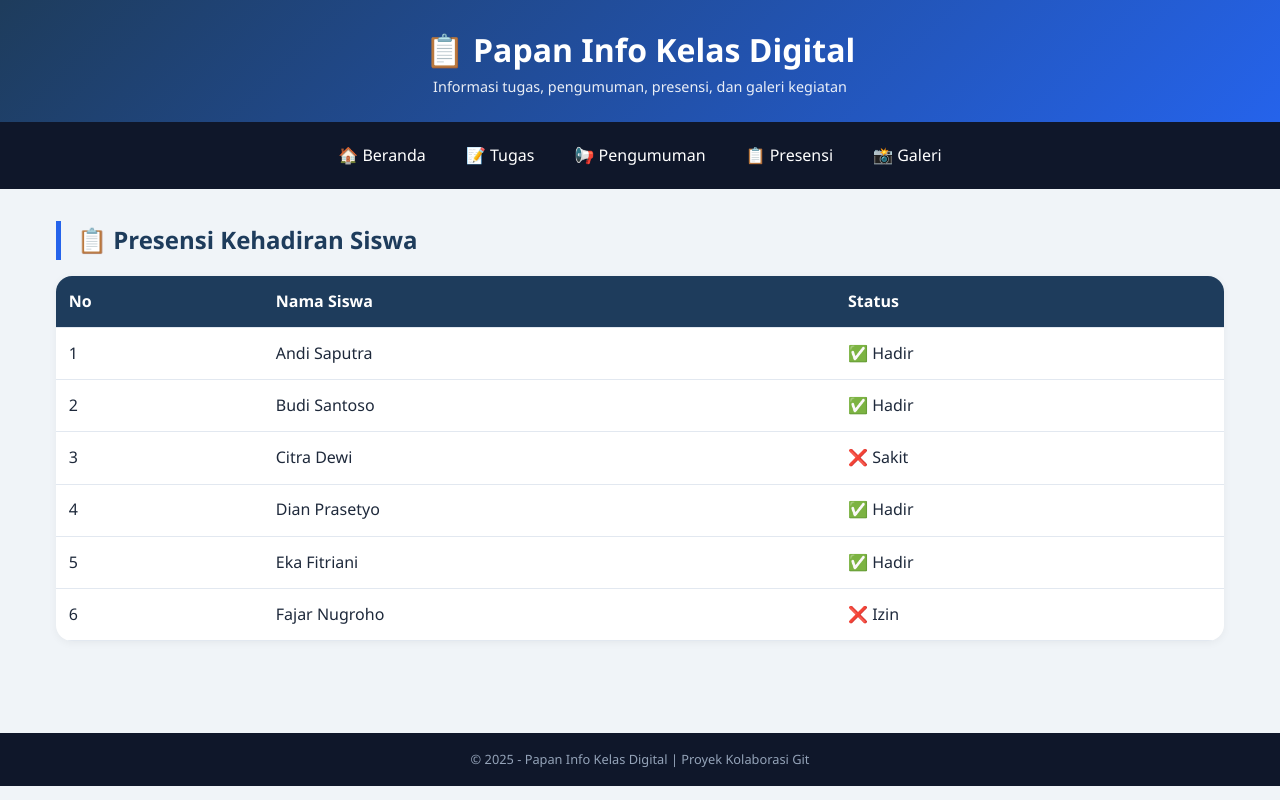
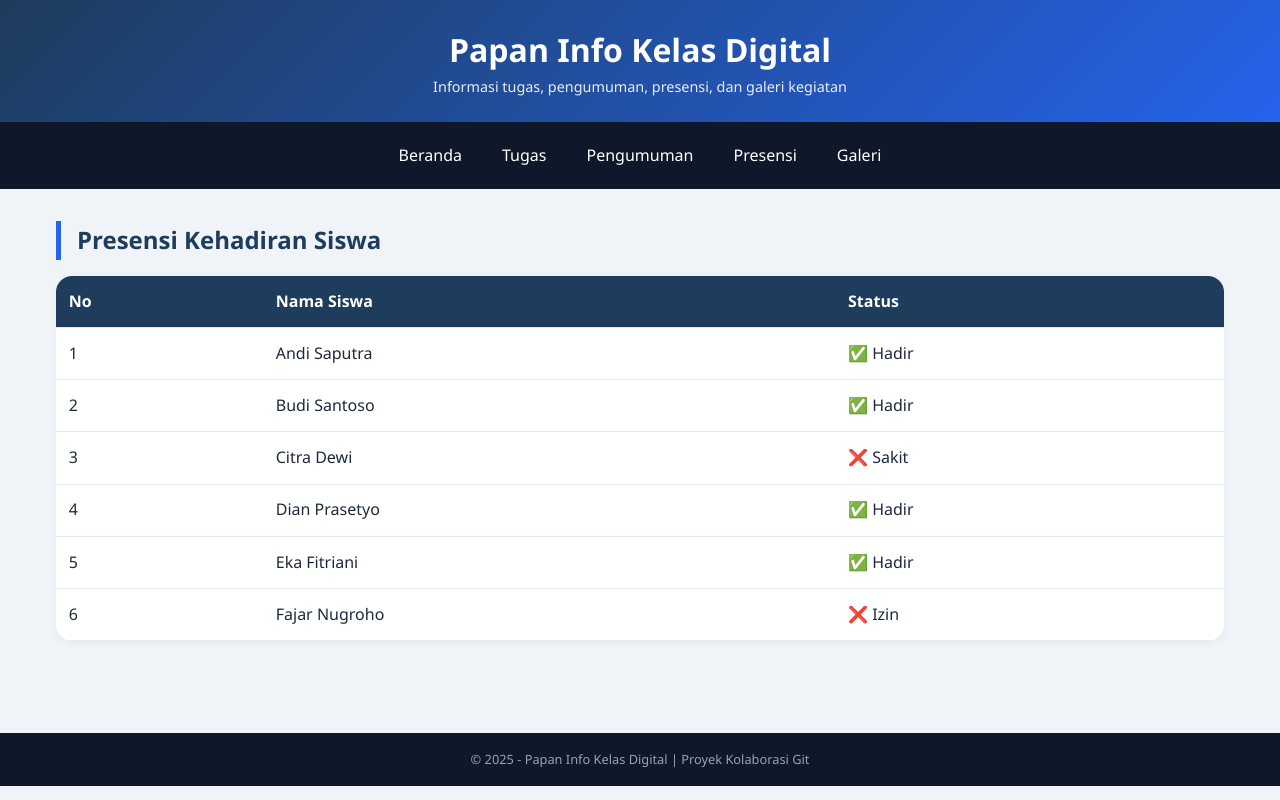
Before and after one commit to ThierryAkmal/Tim-Tian-Konglomerat, a plain HTML site: page presensi.html in a window 1280 px wide. Drawn offline with Linux system fonts and the light colour scheme.

Commit message:
Update presensi.html

```diff
--- a/presensi.html
+++ b/presensi.html
@@ -8,18 +8,18 @@
 </head>
 <body>
     <header>
-        <h1>📋 Papan Info Kelas Digital</h1>
+        <h1>Papan Info Kelas Digital</h1>
         <p>Informasi tugas, pengumuman, presensi, dan galeri kegiatan</p>
     </header>
     <nav>
-        <a href="index.html">🏠 Beranda</a>
-        <a href="tugas.html">📝 Tugas</a>
-        <a href="pengumuman.html">📢 Pengumuman</a>
-        <a href="presensi.html">📋 Presensi</a>
-        <a href="galeri.html">📸 Galeri</a>
+        <a href="index.html">Beranda</a>
+        <a href="tugas.html">Tugas</a>
+        <a href="pengumuman.html">Pengumuman</a>
+        <a href="presensi.html">Presensi</a>
+        <a href="galeri.html">Galeri</a>
     </nav>
     <main>
-        <h2>📋 Presensi Kehadiran Siswa</h2>
+        <h2>Presensi Kehadiran Siswa</h2>
         <table class="attendance-table">
             <thead>
                 <tr><th>No</th><th>Nama Siswa</th><th>Status</th></tr>
```
